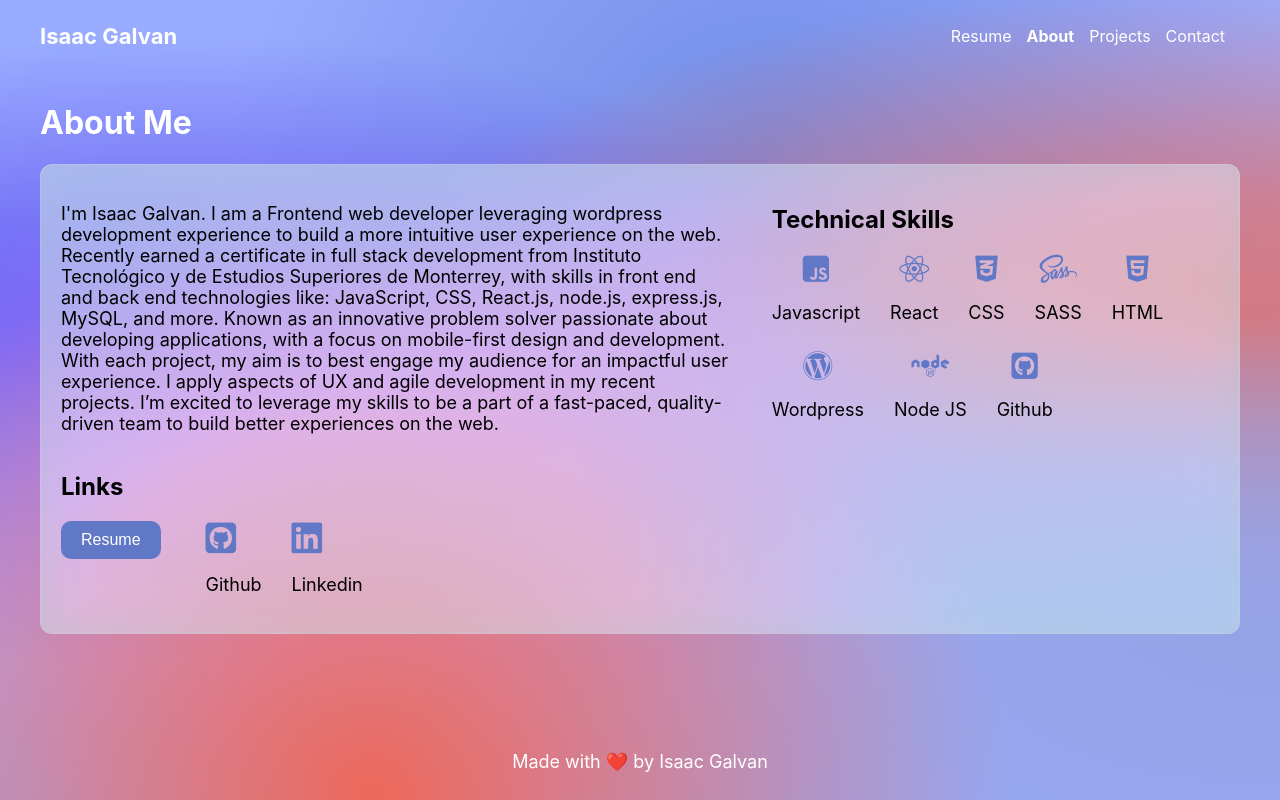
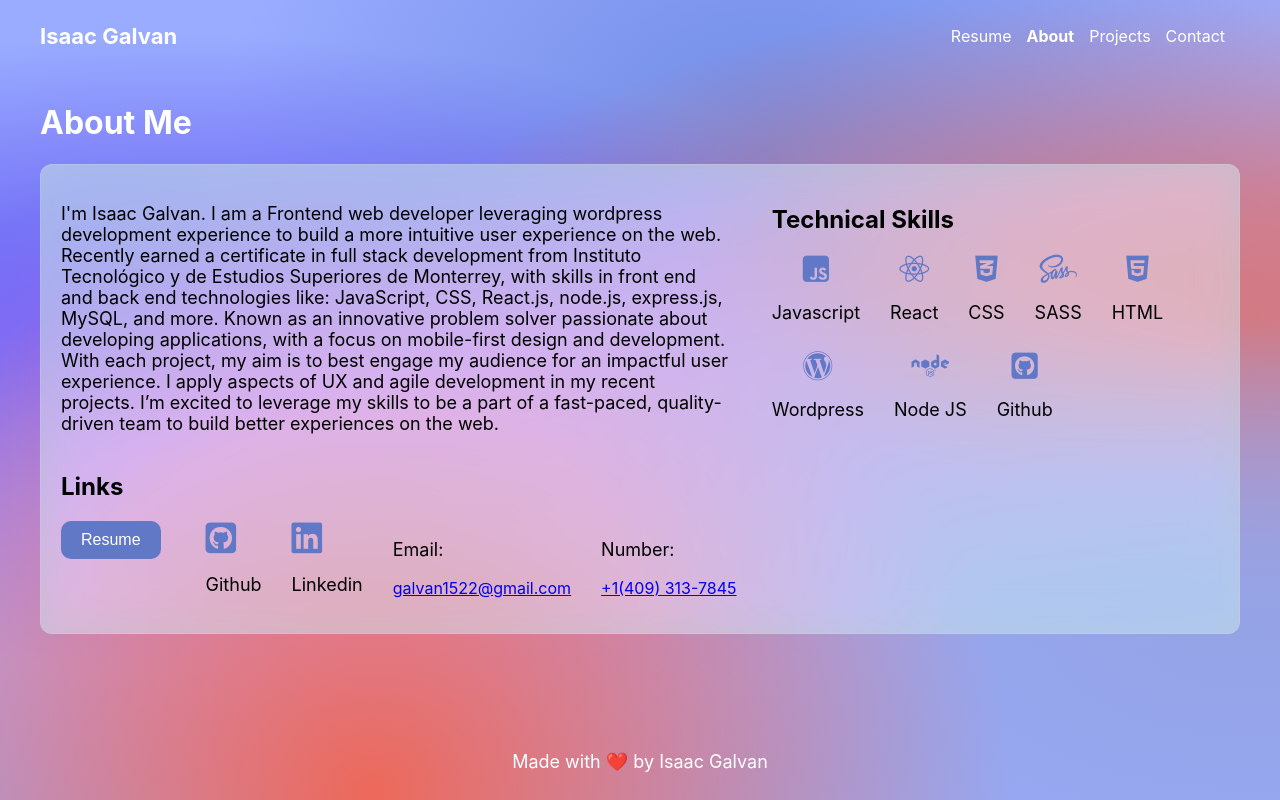
Before and after one commit to isaacgalvan10/react-portfolio, a React (Create React App) app: page / in a window 1280 px wide. Built offline with nearby package versions, Linux system fonts and the light colour scheme.

Commit message:
adding email and phone to about

```diff
--- a/src/components/pages/About.jsx
+++ b/src/components/pages/About.jsx
@@ -89,6 +89,15 @@ const About = () => {
             </a>
             <p>Linkedin</p>
           </div>
+
+          <div>
+            <p>Email:</p>
+            <a href="mailto:galvan1522@gmail.com">galvan1522@gmail.com</a>
+          </div>
+          <div>
+            <p>Number:</p>
+            <a href="tel:+14093137845">+1(409) 313-7845</a>
+          </div>
         </div>
       </div>
     </div>
```
